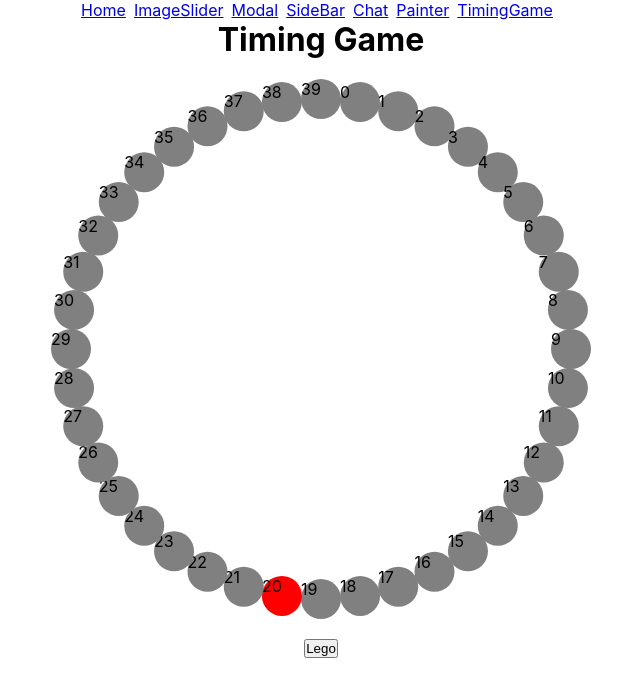
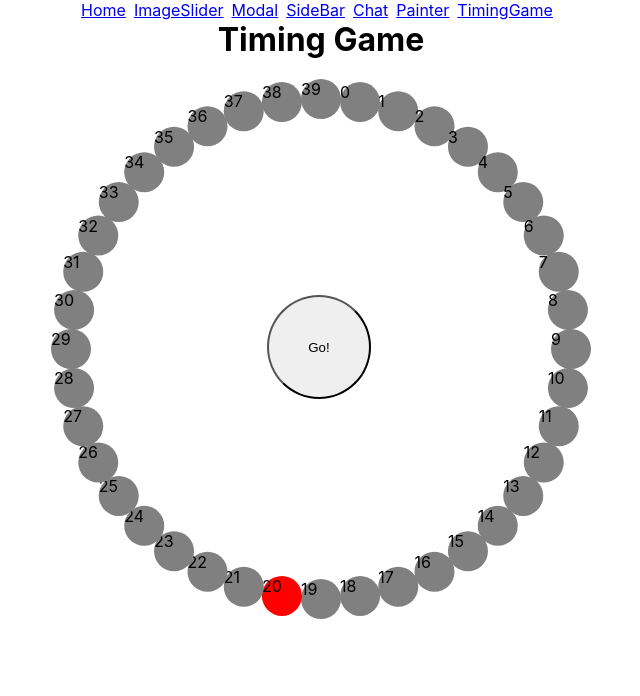
Before and after one commit to tonyw0527/react-components, a React (Create React App) app: page /timing-game in a window 1280 px wide. Shown: the top 696 px of the page, without its empty margins (319-959 px from the left). Built offline with nearby package versions, Linux system fonts and the light colour scheme.

Commit message:
Updated TimingGame - changed start button layoout.

```diff
--- a/src/components/timing-game/TimingGame.css
+++ b/src/components/timing-game/TimingGame.css
@@ -3,6 +3,7 @@
     flex-flow: column;
     justify-content: center;
     align-items: center;
+
 }
 
 .timing-game-header {
@@ -10,9 +11,23 @@
 }
 
 .timing-game-main {
+    position: relative;
     margin-bottom: 20px;
 }
 
+.main-start-btn {
+    position: absolute;
+    top: 40%;
+    left: 40%;
+
+    width: 100px;
+    height: 100px;
+    border-radius: 50%;;
+}
+
+.main-start-btn:hover {
+    background-color: yellowgreen;
+}
 
 
 
--- a/src/components/timing-game/TimingGame.js
+++ b/src/components/timing-game/TimingGame.js
@@ -53,6 +53,7 @@ const TimingGame = () => {
                 goalLed.style.backgroundColor = 'purple';
                 setTimeout(()=>{
                     alert('You win!');
+                    console.log('hihi')
                 }, 100);
 
             } else {
@@ -121,10 +122,11 @@ const TimingGame = () => {
                 <div className="ciclegraph" ref={graph}>
                     {renderLED()}
                 </div>
+                <button className="main-start-btn" type="button" onClick={()=>{handleGame()}}>
+                    Go!
+                </button>
             </div>
-            <button type="button" onClick={()=>{handleGame()}}>
-                    Lego
-            </button>
+
         </div>
     );
 };
```
